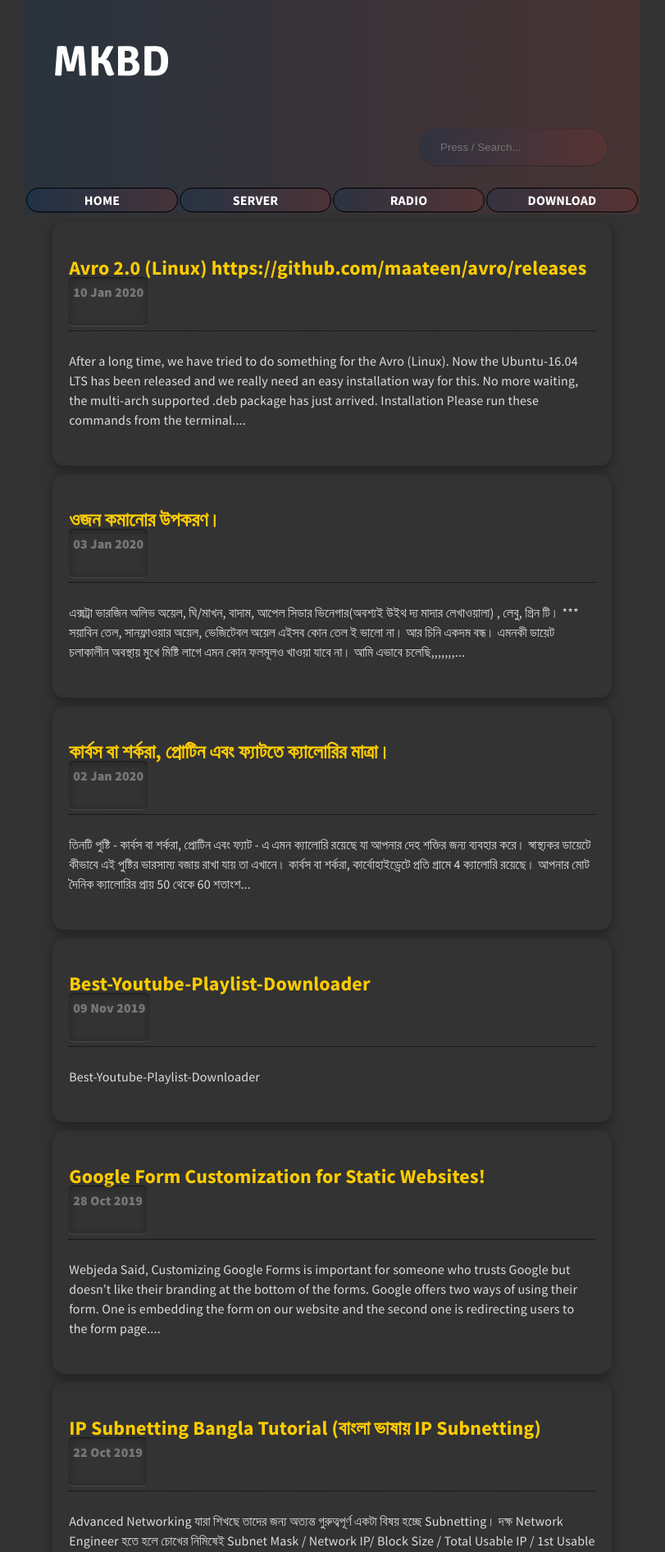
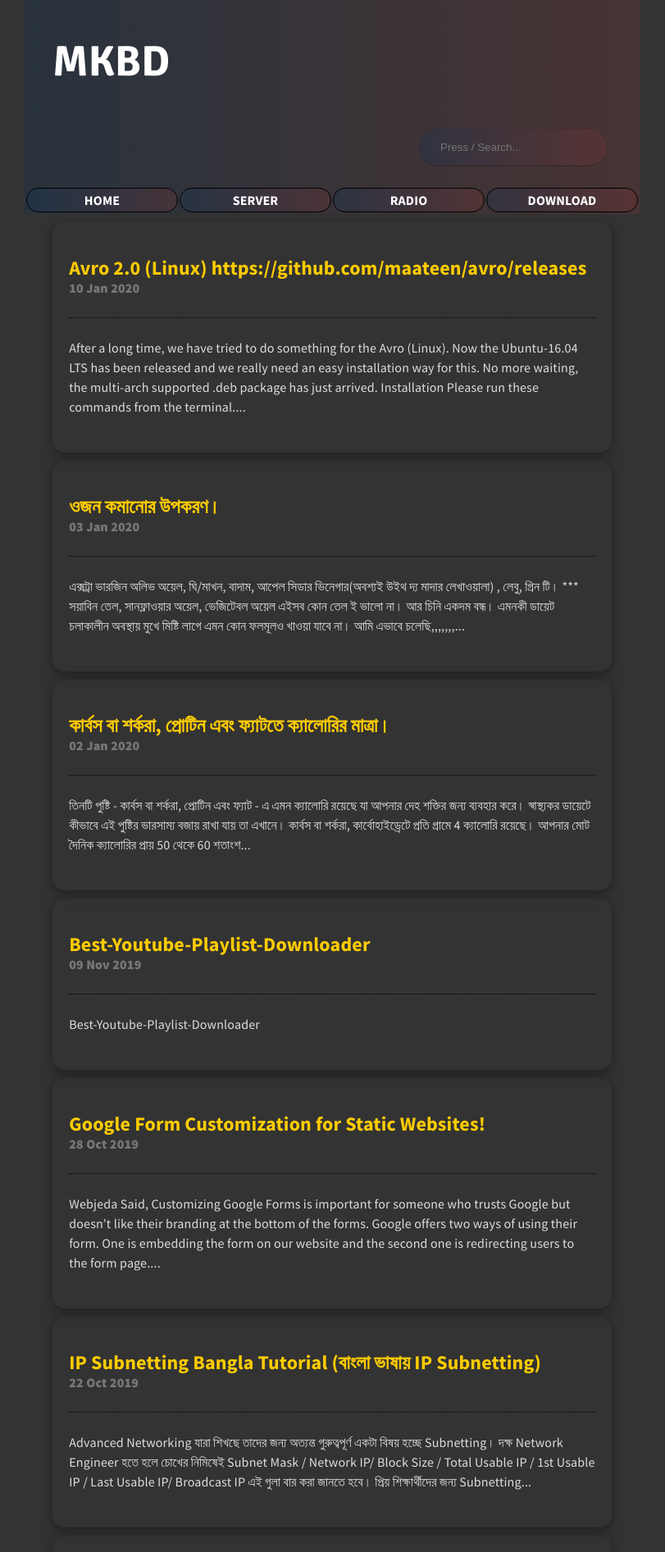
Before and after one commit to bdmilan/blog, a Jekyll site: the page built from index.html, in a window 1280 px wide. Shown: the top 1893 px of the page at 82% size, without its empty margins (235-1046 px from the left). Built offline with Jekyll 4.4.1, drawn with Linux system fonts in a browser that asks for light colours; the list of posts is cut into pages by our own code.

Commit message:
Update index.html

```diff
--- a/index.html
+++ b/index.html
@@ -9,7 +9,7 @@
 	  <div class="article">
 	<li class="post"><div style="border-bottom: 1px dotted black;">
 	  	<h2><a href="{% if site.baseurl == "/" %}{{ post.url }}{% else %}{{ post.url | prepend: site.baseurl }}{% endif %}">{{ post.title }}</a></h2>
-	  	<div class="bodycat"><time datetime="{{ post.date | date_to_xmlschema }}" class="by-line">{{ post.date | date_to_string }}</time></div></div><br>
+	  	<time datetime="{{ post.date | date_to_xmlschema }}" class="by-line">{{ post.date | date_to_string }}</time></div><br>
 	  	<p>{{ post.content | strip_html | truncatewords:50 }}</p>
 	  </li>
 	</div>
```
